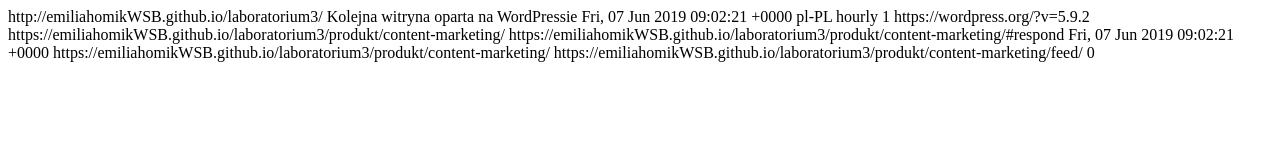
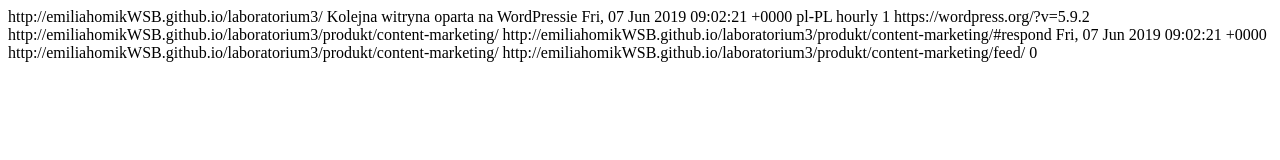
Before and after one commit to emiliahomikWSB/laboratorium3, a plain HTML site: page kategoria-produktu/uncategorized/feed/index.html in a window 1280 px wide. Drawn offline with Linux system fonts and the light colour scheme.

Commit message:
WP2Static UPDATE kategoria-produktu/uncategorized/feed/index.html

```diff
--- a/kategoria-produktu/uncategorized/feed/index.html
+++ b/kategoria-produktu/uncategorized/feed/index.html
@@ -9,7 +9,7 @@
 
 <channel>
 	<title>Uncategorized &#8211; lab3</title>
-	<atom:link href="https://emiliahomikWSB.github.io/laboratorium3/kategoria-produktu/uncategorized/feed/" rel="self" type="application/rss+xml" />
+	<atom:link href="http://emiliahomikWSB.github.io/laboratorium3/kategoria-produktu/uncategorized/feed/" rel="self" type="application/rss+xml" />
 	<link>http://emiliahomikWSB.github.io/laboratorium3/</link>
 	<description>Kolejna witryna oparta na WordPressie</description>
 	<lastBuildDate>Fri, 07 Jun 2019 09:02:21 +0000</lastBuildDate>
@@ -21,17 +21,17 @@
 	<generator>https://wordpress.org/?v=5.9.2</generator>
 	<item>
 		<title>Content Marketing</title>
-		<link>https://emiliahomikWSB.github.io/laboratorium3/produkt/content-marketing/</link>
-					<comments>https://emiliahomikWSB.github.io/laboratorium3/produkt/content-marketing/#respond</comments>
+		<link>http://emiliahomikWSB.github.io/laboratorium3/produkt/content-marketing/</link>
+					<comments>http://emiliahomikWSB.github.io/laboratorium3/produkt/content-marketing/#respond</comments>
 
 		<dc:creator><![CDATA[emiliahomik]]></dc:creator>
 		<pubDate>Fri, 07 Jun 2019 09:02:21 +0000</pubDate>
-				<guid isPermaLink="false">https://emiliahomikWSB.github.io/laboratorium3/produkt/content-marketing/</guid>
+				<guid isPermaLink="false">http://emiliahomikWSB.github.io/laboratorium3/produkt/content-marketing/</guid>
 
 					<description><![CDATA[]]></description>
 										<content:encoded><![CDATA[]]></content:encoded>
 
-					<wfw:commentRss>https://emiliahomikWSB.github.io/laboratorium3/produkt/content-marketing/feed/</wfw:commentRss>
+					<wfw:commentRss>http://emiliahomikWSB.github.io/laboratorium3/produkt/content-marketing/feed/</wfw:commentRss>
 			<slash:comments>0</slash:comments>
 
 
```
